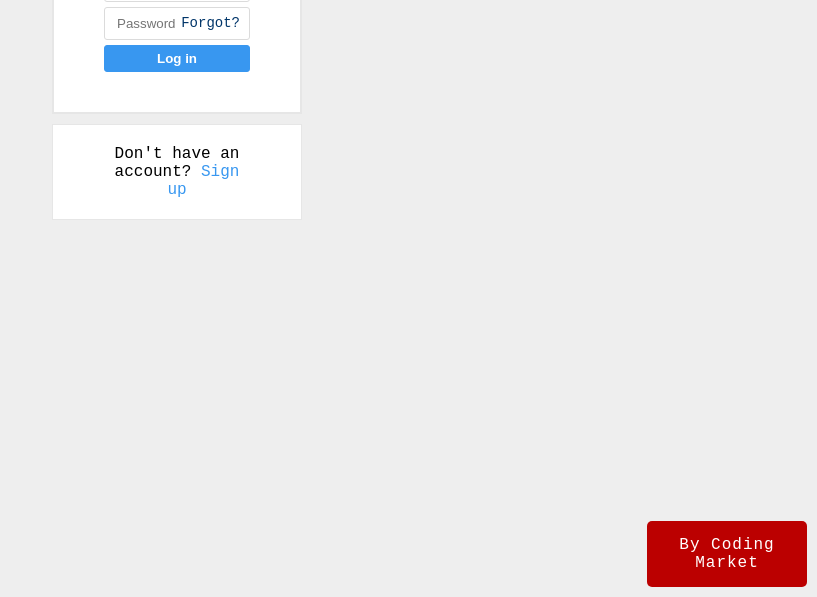
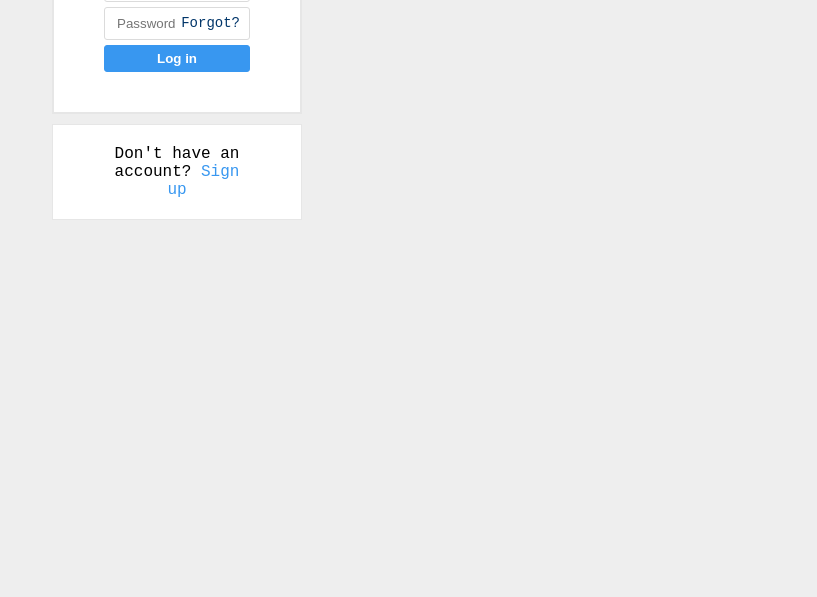
Before and after one commit to misty123009/instagram, a plain HTML site: page index.html in a window 1280 px wide. Shown: the part 203-800 px from the top of the page, without its empty margins (463-1280 px from the left). Drawn offline with Linux system fonts and the light colour scheme; a web font is replaced by a local one.

Commit message:
Update index.html

```diff
--- a/index.html
+++ b/index.html
@@ -156,8 +156,6 @@
         </div>
     </div>
 
-    <div class="youtube">
-        <a href="https://www.youtube.com/channel/UCtVM2RthR4aC6o7dzySmExA" target="_blank">by coding market</a>
-    </div>
+
 </body>
 </html>
```
